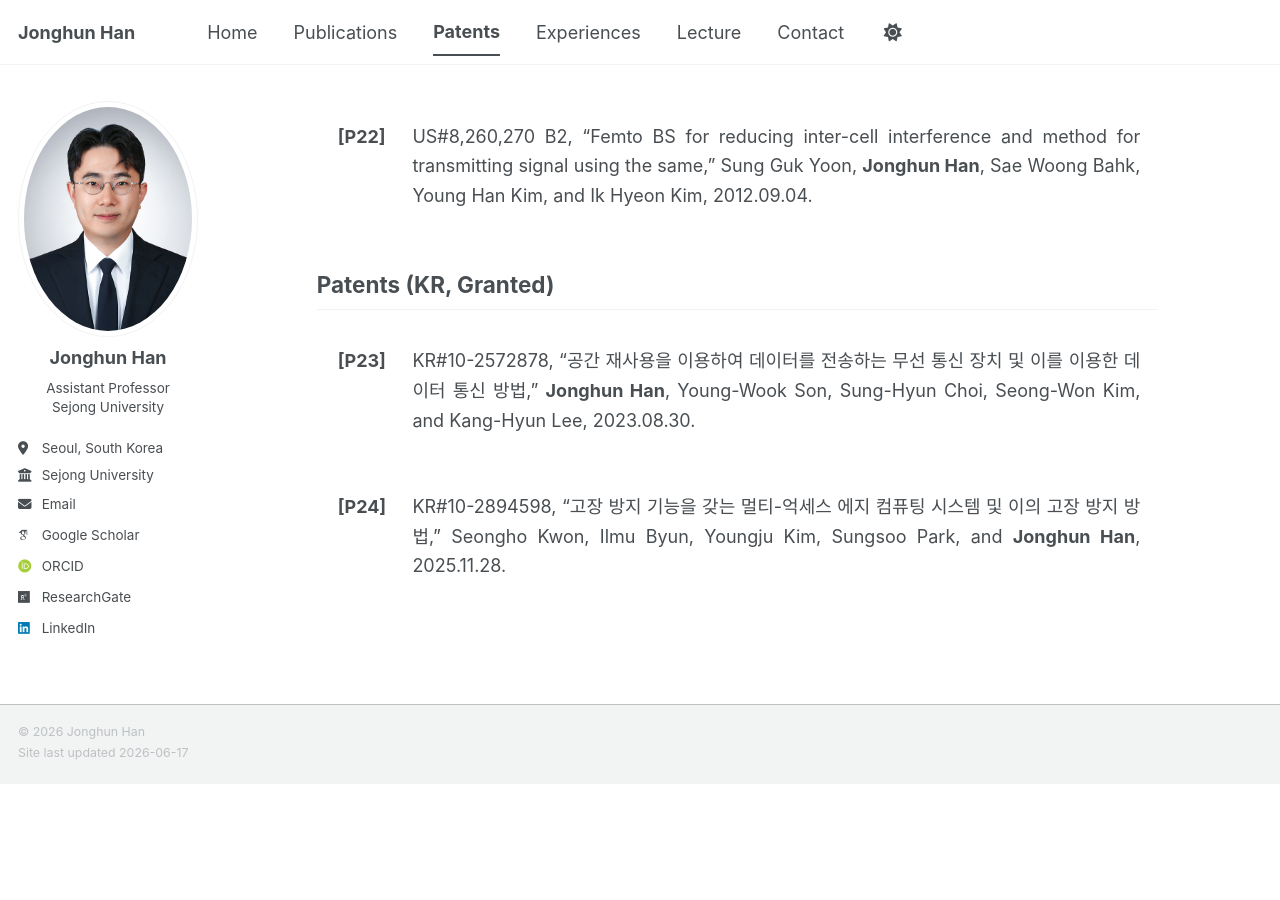
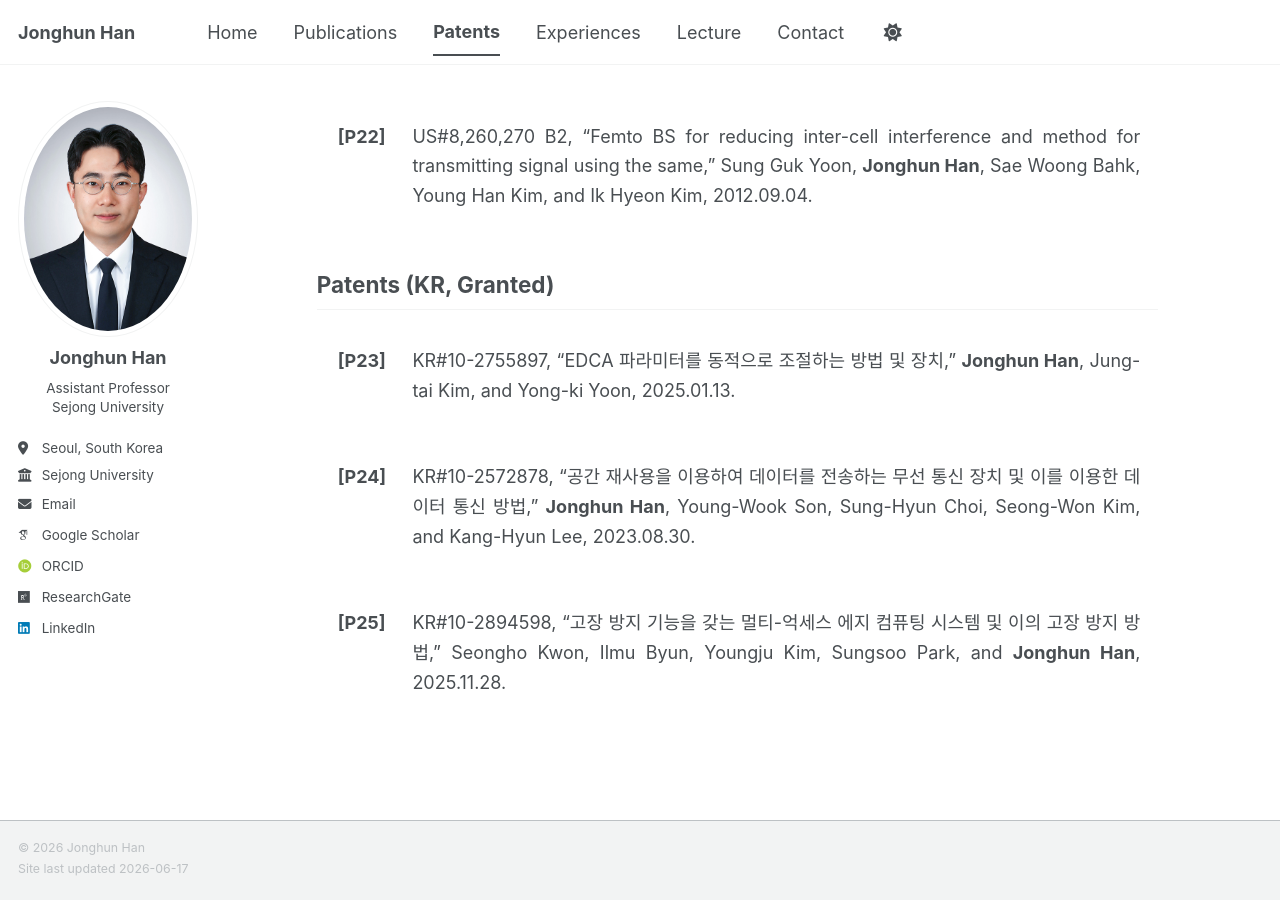
Before and after one commit to icnsl/icnsl.github.io, a Jekyll site: the page built from _pages/patents.md, in a window 1280 px wide and 900 px high, scrolled down 3054 px. Built offline with Jekyll 4.4.1, drawn with Linux system fonts in a browser that asks for light colours; some web fonts are replaced; a script bundle is joined from its source files by our own code; library files that are not in the unit come from our copies; before the commit the page ends 3838 px from its top, so only the background shows below that.

Commit message:
Update patents.md

```diff
--- a/_pages/patents.md
+++ b/_pages/patents.md
@@ -235,6 +235,16 @@ author_profile: true
 <div class="pub-entry">
   <div class="pub-no">[P23]</div>
   <div class="pub-citation">
+    KR#10-2755897,
+    “EDCA 파라미터를 동적으로 조절하는 방법 및 장치,”
+    <strong>Jonghun Han</strong>, Jung-tai Kim, and Yong-ki Yoon,
+    2025.01.13.
+  </div>
+</div>
+
+<div class="pub-entry">
+  <div class="pub-no">[P24]</div>
+  <div class="pub-citation">
     KR#10-2572878,
     “공간 재사용을 이용하여 데이터를 전송하는 무선 통신 장치 및 이를 이용한 데이터 통신 방법,”
     <strong>Jonghun Han</strong>, Young-Wook Son, Sung-Hyun Choi, Seong-Won Kim, and Kang-Hyun Lee,
@@ -243,7 +253,7 @@ author_profile: true
 </div>
 
 <div class="pub-entry">
-  <div class="pub-no">[P24]</div>
+  <div class="pub-no">[P25]</div>
   <div class="pub-citation">
     KR#10-2894598,
     “고장 방지 기능을 갖는 멀티-억세스 에지 컴퓨팅 시스템 및 이의 고장 방지 방법,”
```
